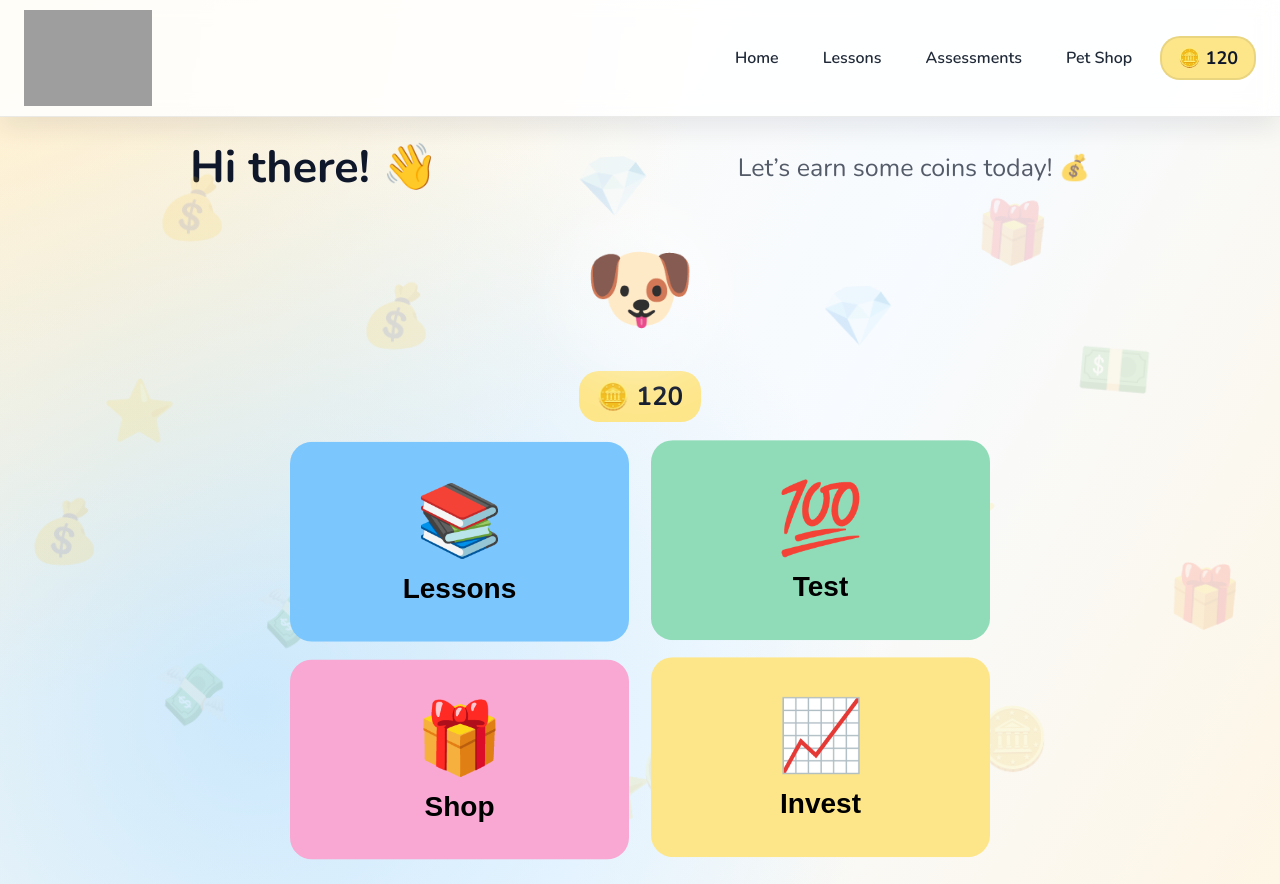
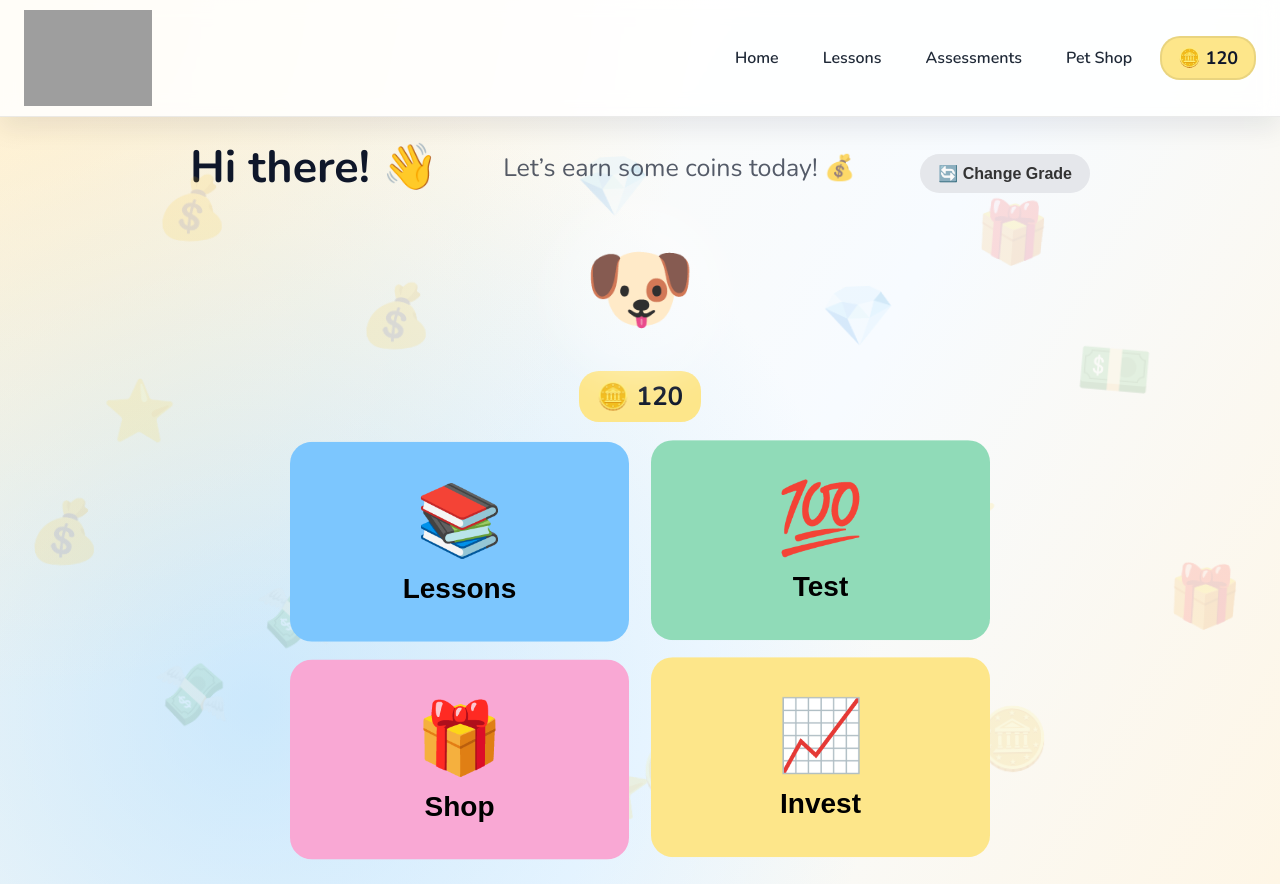
Before and after one commit to seyonr/education-app-project, a React (Create React App) app: page / in a window 1280 px wide. Both pictures are taken after a click on the button "🎒 Grade 4". Built offline with nearby package versions, Linux system fonts and the light colour scheme; grey boxes are pictures that could not be loaded; a web font is replaced by a local one.

Commit message:
change grade button added to homepage

```diff
--- a/src/components/HomePage/HomePage.css
+++ b/src/components/HomePage/HomePage.css
@@ -204,3 +204,28 @@
 .e8 { animation-duration: 5.2s; }
 .e9 { animation-duration: 3.6s; }
 .e10 { animation-duration: 4.8s; }
+
+
+
+/* 🔥 CHANGE GRADE BUTTON */
+.change-grade-btn {
+  margin-top: 12px;
+
+  padding: 10px 18px;
+  font-size: 16px;
+  font-weight: bold;
+
+  border: none;
+  border-radius: 20px;
+
+  background: #e5e7eb;
+  color: #333;
+
+  cursor: pointer;
+  transition: all 0.2s ease;
+}
+
+.change-grade-btn:hover {
+  background: #d1d5db;
+  transform: scale(1.08);
+}
--- a/src/components/HomePage/HomePage.js
+++ b/src/components/HomePage/HomePage.js
@@ -15,10 +15,19 @@ function HomePage() {
     else setGrade(savedGrade);
   }, [navigate]);
 
+  const changeGrade = () => {
+    // 🔥 CLEAR COOKIE
+    document.cookie = "userGrade=; path=/; max-age=0";
+
+    // 🔥 REDIRECT BACK
+    navigate("/");
+  };
+
   if (!grade) return null;
 
   return (
     <div className="home-shell">
+
       {/* 🎉 Floating emojis */}
       <div className="floating-emoji e1">💰</div>
       <div className="floating-emoji e2">🎁</div>
@@ -43,9 +52,15 @@ function HomePage() {
 
       <div className="floating-emoji e15">💸</div>
 
+      {/* 🔥 TOP BAR */}
       <div className="top-bar">
         <h2>Hi there! 👋</h2>
         <p>Let’s earn some coins today! 💰</p>
+
+        {/* 🔥 NEW BUTTON */}
+        <button className="change-grade-btn" onClick={changeGrade}>
+          🔄 Change Grade
+        </button>
       </div>
 
       {/* 🐻 PET */}
```
